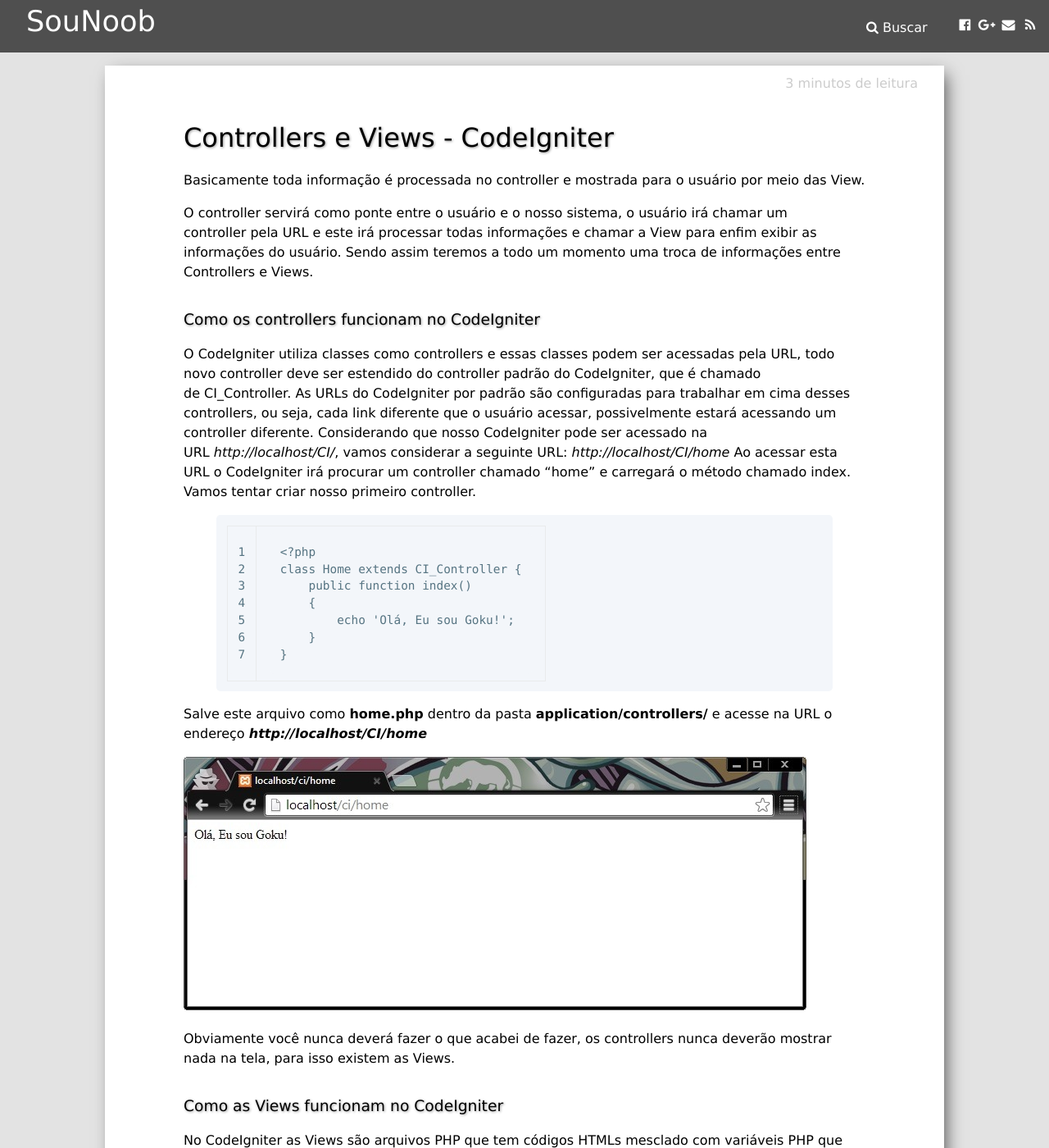
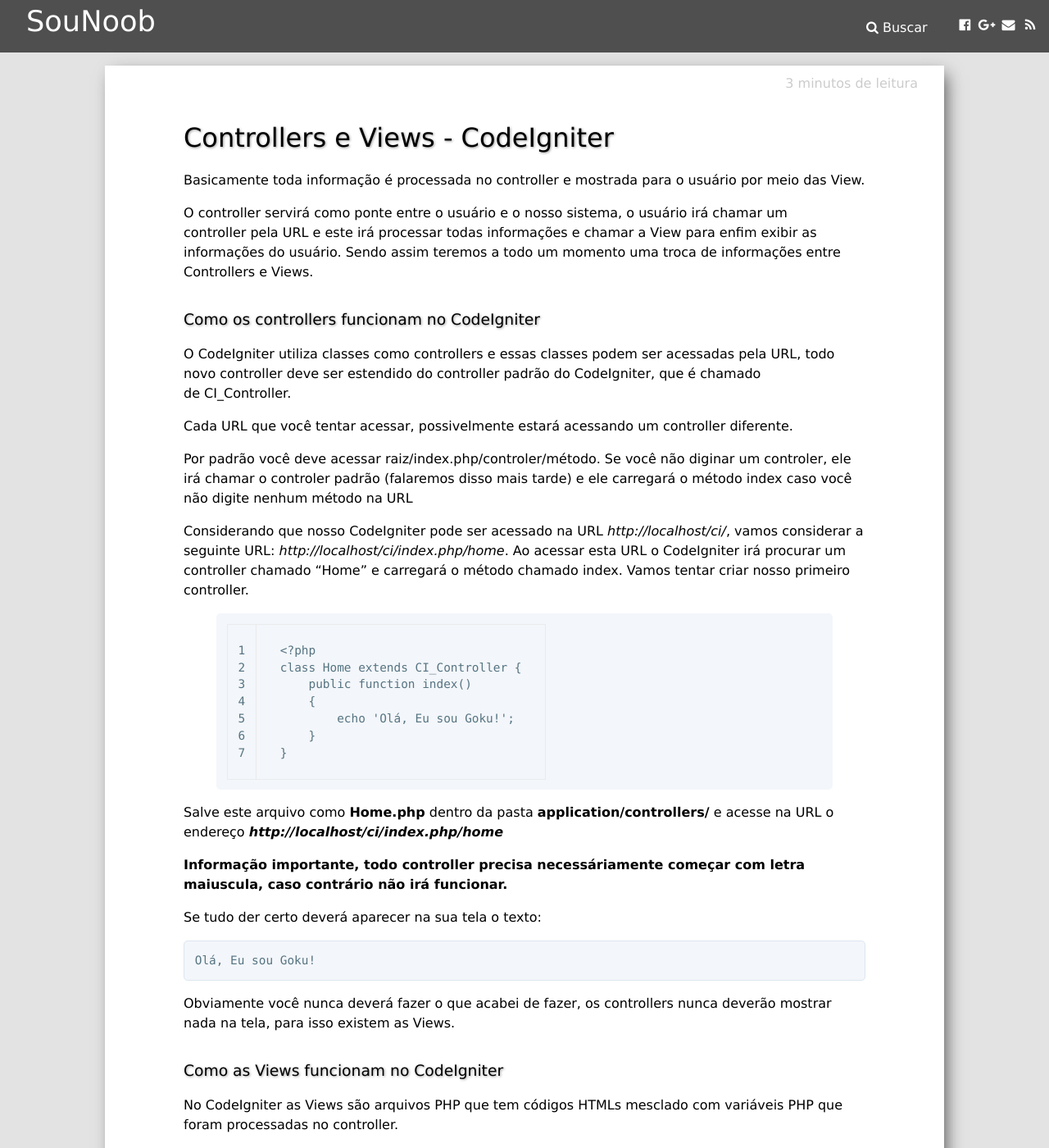
Before and after one commit to sounoob/sounoob.github.io, a Jekyll site: the page built from _posts/2014-04-14-controllers-e-views-codeigniter.md, in a window 1280 px wide and 1400 px high. Shown: the whole window at 82% size. Built offline with Jekyll 4.4.1, drawn with Linux system fonts in a browser that asks for light colours; comment, search, counter and statistics services are not loaded; some of the changed text lies outside the part shown.

Commit message:
post update

```diff
--- a/_posts/2014-04-14-controllers-e-views-codeigniter.md
+++ b/_posts/2014-04-14-controllers-e-views-codeigniter.md
@@ -25,7 +25,13 @@
 
 ### Como os controllers funcionam no CodeIgniter
 
-O CodeIgniter utiliza classes como controllers e essas classes podem ser acessadas pela URL, todo novo controller deve ser estendido do controller padrão do CodeIgniter, que é chamado de CI_Controller. As URLs do CodeIgniter por padrão são configuradas para trabalhar em cima desses controllers, ou seja, cada link diferente que o usuário acessar, possivelmente estará acessando um controller diferente. Considerando que nosso CodeIgniter pode ser acessado na URL _http://localhost/CI/_, vamos considerar a seguinte URL: _http://localhost/CI/home_ Ao acessar esta URL o CodeIgniter irá procurar um controller chamado "home" e carregará o método chamado index. Vamos tentar criar nosso primeiro controller.
+O CodeIgniter utiliza classes como controllers e essas classes podem ser acessadas pela URL, todo novo controller deve ser estendido do controller padrão do CodeIgniter, que é chamado de CI_Controller.
+
+Cada URL que você tentar acessar, possivelmente estará acessando um controller diferente.
+
+Por padrão você deve acessar raiz/index.php/controler/método. Se você não diginar um controler, ele irá chamar o controler padrão (falaremos disso mais tarde) e ele carregará o método index caso você não digite nenhum método na URL
+
+Considerando que nosso CodeIgniter pode ser acessado na URL _http://localhost/ci/_, vamos considerar a seguinte URL: _http://localhost/ci/index.php/home_.  Ao acessar esta URL o CodeIgniter irá procurar um controller chamado "Home" e carregará o método chamado index. Vamos tentar criar nosso primeiro controller.
 
 {% highlight php linenos %}<?php
 class Home extends CI_Controller {
@@ -35,9 +41,13 @@
     }
 }{% endhighlight %}
 
-Salve este arquivo como **home.php** dentro da pasta **application/controllers/** e acesse na URL o endereço **_http://localhost/CI/home _**
+Salve este arquivo como **Home.php** dentro da pasta **application/controllers/** e acesse na URL o endereço **_http://localhost/ci/index.php/home _**
 
-<img class="aligncenter size-full wp-image-1036" src="/assets/uploads/2014/04/Ola-eu-sou-goku.jpg" alt="Resultado do processamento do controller" srcset="/assets/uploads/2014/04/Ola-eu-sou-goku.jpg 760w, /assets/uploads/2014/04/Ola-eu-sou-goku-300x121.jpg 300w" sizes="(max-width: 760px) 100vw, 760px" />
+**Informação importante, todo controller precisa necessáriamente começar com letra maiuscula, caso contrário não irá funcionar.**
+
+Se tudo der certo deverá aparecer na sua tela o texto:
+
+<pre>Olá, Eu sou Goku!</pre>
 
 Obviamente você nunca deverá fazer o que acabei de fazer, os controllers nunca deverão mostrar nada na tela, para isso existem as Views.
 
@@ -61,7 +71,7 @@
 
 {% highlight php linenos %}$this->load->view('nomedaview');{% endhighlight %}
 
-Essa rotina deverá estar dentro de um controller, nesse caso usaremos o controller home.php que criamos anteriormente, veja o código como ficou:
+Essa rotina deverá estar dentro de um controller, nesse caso usaremos o controller Home.php que criamos anteriormente, veja o código como ficou:
 
 {% highlight php linenos %}<?php
 class Home extends CI_Controller {
```
Also changed, not shown: _posts/2014-03-22-instalando-o-codeigniter.md (+4 -3 lines), _posts/2014-03-25-funcionamento-basico-do-codeigniter.md (+1 -1 lines), assets/uploads/2014/03/welcome-to-codeIgniter-300x209.jpg (deleted), assets/uploads/2014/03/welcome-to-codeIgniter.jpg (deleted), assets/uploads/2014/04/Ola-eu-sou-goku-300x121.jpg (deleted), assets/uploads/2014/04/Ola-eu-sou-goku.jpg (deleted).
